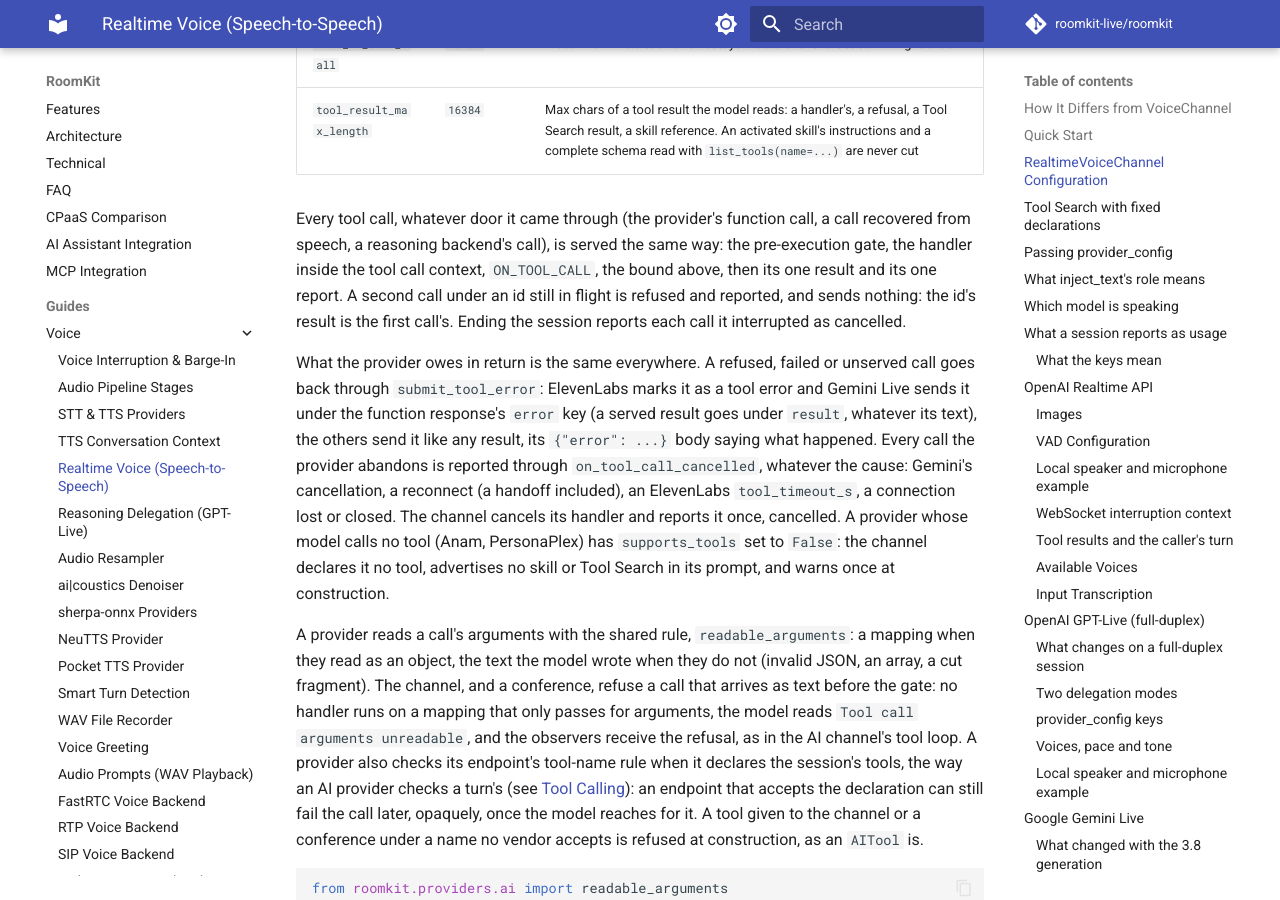
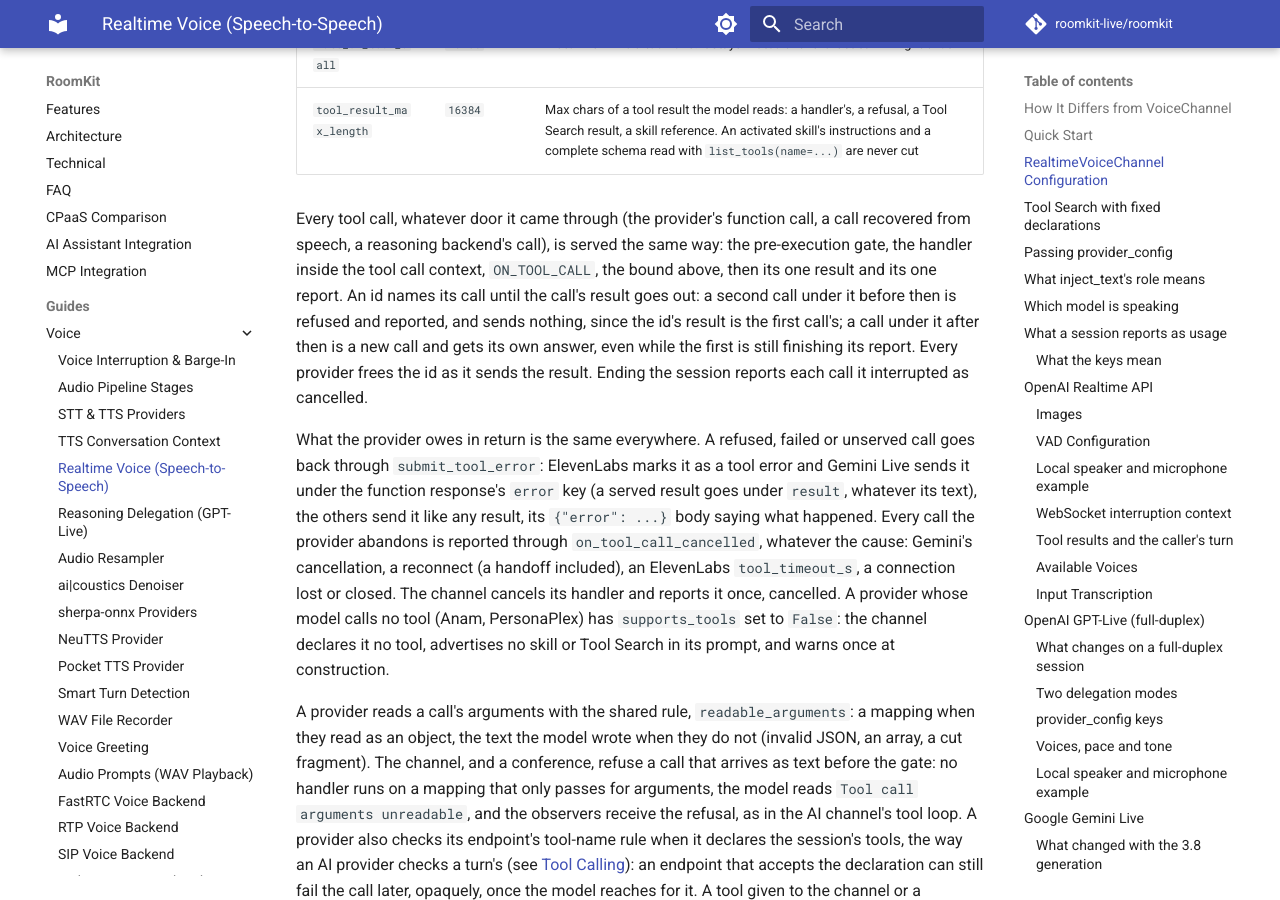
Before and after one commit to roomkit-live/roomkit-docs, an MkDocs documentation site: the page built from docs/guides/realtime-voice-providers.md, in a window 1280 px wide and 900 px high, scrolled down 2449 px. Built offline with MkDocs 1.6.1 and Material for MkDocs 9.7.7, drawn with Linux system fonts in a browser that asks for light colours; comment, search, counter and statistics services are not loaded.

Commit message:
docs(realtime): an id names its call until its result goes out, and a call under it after that gets its own answer (RMK-441)

```diff
--- a/docs/guides/realtime-voice-providers.md
+++ b/docs/guides/realtime-voice-providers.md
@@ -88,9 +88,12 @@ channel = RealtimeVoiceChannel(
 Every tool call, whatever door it came through (the provider's function call, a
 call recovered from speech, a reasoning backend's call), is served the same way:
 the pre-execution gate, the handler inside the tool call context, `ON_TOOL_CALL`,
-the bound above, then its one result and its one report. A second call under an
-id still in flight is refused and reported, and sends nothing: the id's result
-is the first call's. Ending the session reports each call it interrupted as
+the bound above, then its one result and its one report. An id names its call
+until the call's result goes out: a second call under it before then is
+refused and reported, and sends nothing, since the id's result is the first
+call's; a call under it after then is a new call and gets its own answer, even
+while the first is still finishing its report. Every provider frees the id as
+it sends the result. Ending the session reports each call it interrupted as
 cancelled.
 
 What the provider owes in return is the same everywhere. A refused, failed or
```
